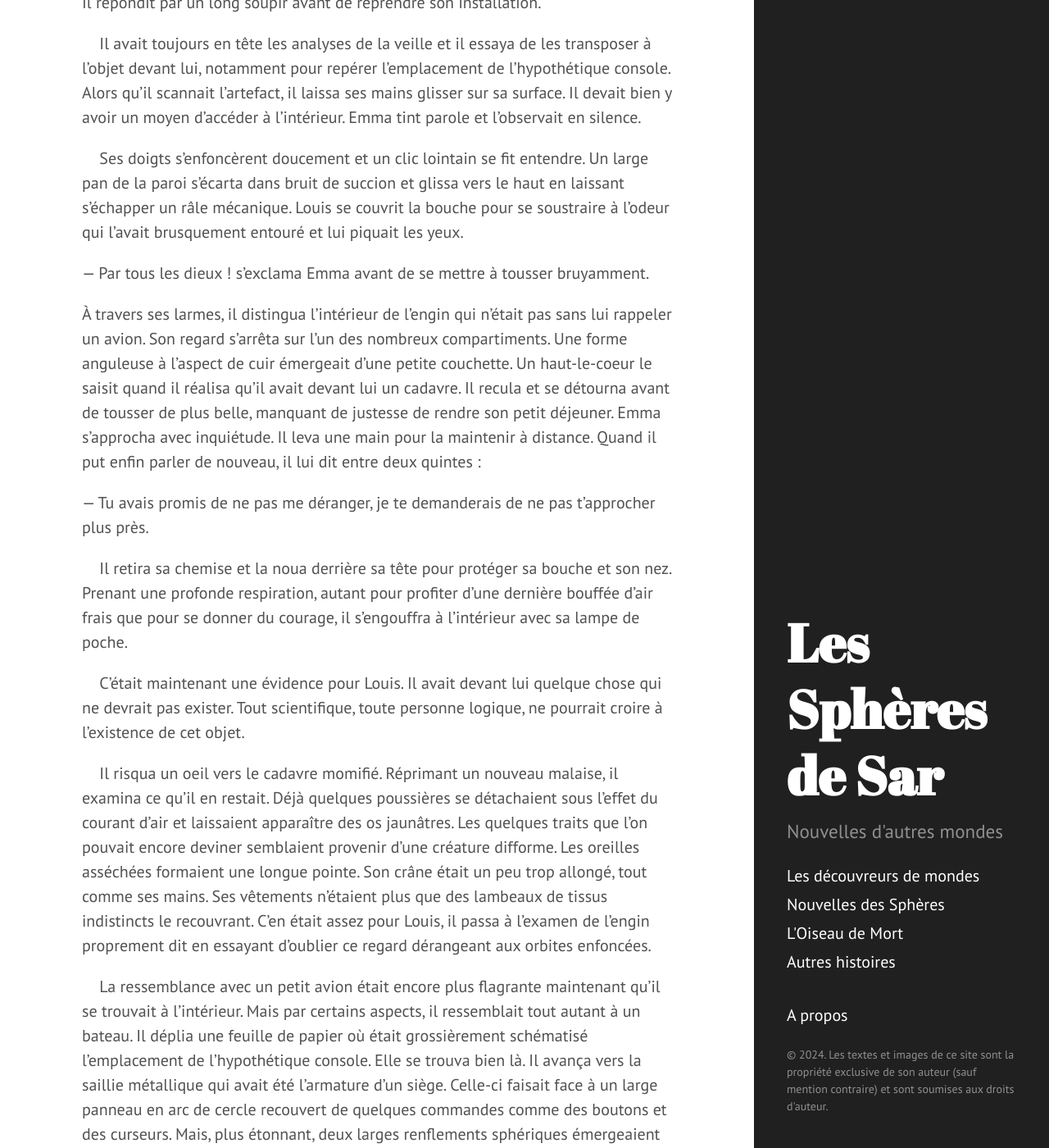
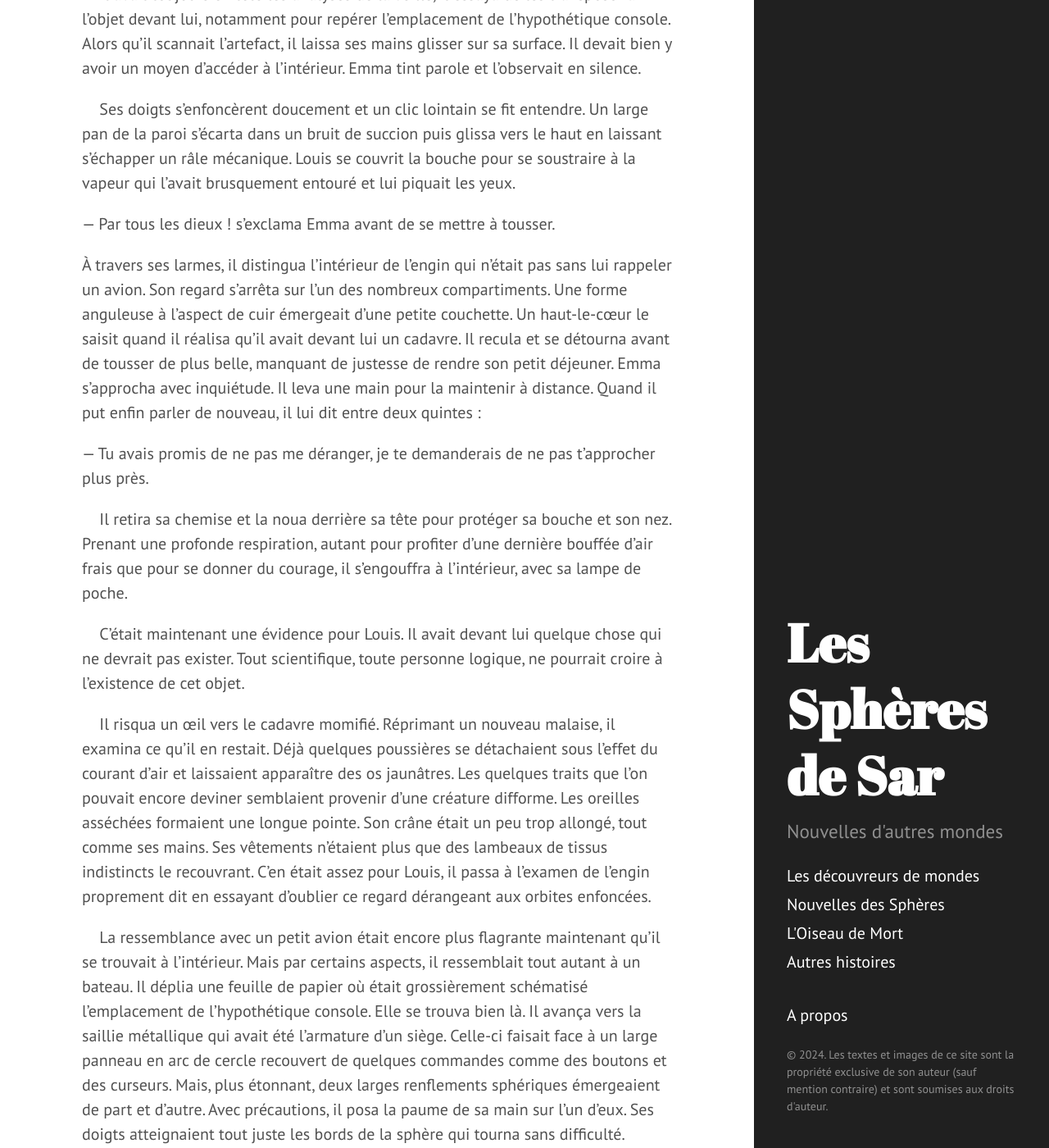
Before and after one commit to spheresdesar/shortstories, a Jekyll site: the page built from _posts/2017-04-17-passe-present-futur.md, in a window 1280 px wide and 1400 px high, scrolled down 7342 px. Shown: the whole window at 82% size. Built offline with Jekyll 4.4.1, drawn with Linux system fonts in a browser that asks for light colours; some of the changed text lies outside the part shown.

Commit message:
Corrections Passé, présent, futur

```diff
--- a/_posts/2017-04-17-passe-present-futur.md
+++ b/_posts/2017-04-17-passe-present-futur.md
@@ -4,7 +4,7 @@
 date: 2017-04-17 00:00:00 -0700
 category: dm
 ---
-&nbsp;&nbsp;&nbsp;&nbsp;Alors qu’il se lamentait sur sa dernière expérience qui avait une nouvelle fois donnée des résultats absurdes, Louis reçut un appel de sa cousine. Il activa le vidphone et une femme aux cheveux frisés apparut.
+&nbsp;&nbsp;&nbsp;&nbsp;Alors qu’il se lamentait sur sa dernière expérience qui avait de nouveau donné des résultats absurdes, Louis reçut un appel de sa cousine. Il activa le vidphone et une femme aux cheveux frisés apparut.
 
 
 — Emma ? J’espère que c’est important, je suis très occupé.
@@ -81,11 +81,11 @@
 
 Il retourna à sa valise et la vida de ses instruments les uns après les autres. Il mesura, préleva, scanna tout ce qui pouvait l’être. Personne ne le dérangea, Emma avait veillé à ce que tout le monde dégage la zone pendant que son cousin travaillait.
 
-Ils avaient grandi ensemble, leurs parents vivants dans des maisons côte à côte. Même pendant leurs études, Emma avait gardé contact avec Louis, bien que la personnalité bougonne de celui-ci ne se soit particulièrement affirmée depuis. Cela n’avait pas rebuté la jeune femme qui avait beaucoup de tendresse et d’amitié pour lui.
+Ils avaient grandi ensemble, leurs parents vivaient dans des maisons côte à côte. Même pendant leurs études, Emma avait gardé contact avec Louis, bien que la personnalité bougonne de celui-ci se soit affirmée avec le temps. Cela n’avait pas rebuté la jeune femme qui avait beaucoup de tendresse et d’amitié pour lui.
 
 — Alors ? Tes conclusions ? demanda-t-elle.
 
-Il quittait la tente en trainant sa valise derrière lui. Les deux ouvriers de tout à l’heure ressurgir pour la porter jusqu’à la voiturette.
+Il quittait la tente en trainant sa valise derrière lui. Les deux ouvriers de tout à l’heure ressurgirent pour la porter jusqu’à la voiturette.
 
 — Impossible à donner pour l’instant, répondit-il sans lâcher son matériel des yeux. Je dois rentrer ces analyses dans mon ordinateur. Je t’enverrais mes conclusions demain.
 
@@ -165,24 +165,24 @@
 Il répondit par un long soupir avant de reprendre son installation.
 
 
-&nbsp;&nbsp;&nbsp;&nbsp;Il avait toujours en tête les analyses de la veille et il essaya de les transposer à l’objet devant lui, notamment pour repérer l’emplacement de l’hypothétique console. Alors qu’il scannait l’artefact, il laissa ses mains glisser sur sa surface. Il devait bien y avoir un moyen d’accéder à l’intérieur. Emma tint parole et l’observait en silence.
+&nbsp;&nbsp;&nbsp;&nbsp;Il avait toujours en tête les analyses de la veille, il essaya de les transposer à l’objet devant lui, notamment pour repérer l’emplacement de l’hypothétique console. Alors qu’il scannait l’artefact, il laissa ses mains glisser sur sa surface. Il devait bien y avoir un moyen d’accéder à l’intérieur. Emma tint parole et l’observait en silence.
 
-&nbsp;&nbsp;&nbsp;&nbsp;Ses doigts s’enfoncèrent doucement et un clic lointain se fit entendre. Un large pan de la paroi s’écarta dans bruit de succion et glissa vers le haut en laissant s’échapper un râle mécanique. Louis se couvrit la bouche pour se soustraire à l’odeur qui l’avait brusquement entouré et lui piquait les yeux.
+&nbsp;&nbsp;&nbsp;&nbsp;Ses doigts s’enfoncèrent doucement et un clic lointain se fit entendre. Un large pan de la paroi s’écarta dans un bruit de succion puis glissa vers le haut en laissant s’échapper un râle mécanique. Louis se couvrit la bouche pour se soustraire à la vapeur qui l’avait brusquement entouré et lui piquait les yeux.
 
-— Par tous les dieux ! s’exclama Emma avant de se mettre à tousser bruyamment.
+— Par tous les dieux ! s’exclama Emma avant de se mettre à tousser.
 
-À travers ses larmes, il distingua l’intérieur de l’engin qui n’était pas sans lui rappeler un avion. Son regard s’arrêta sur l’un des nombreux compartiments. Une forme anguleuse à l’aspect de cuir émergeait d’une petite couchette. Un haut-le-coeur le saisit quand il réalisa qu’il avait devant lui un cadavre. Il recula et se détourna avant de tousser de plus belle, manquant de justesse de rendre son petit déjeuner. Emma s’approcha avec inquiétude. Il leva une main pour la maintenir à distance. Quand il put enfin parler de nouveau, il lui dit entre deux quintes :
+À travers ses larmes, il distingua l’intérieur de l’engin qui n’était pas sans lui rappeler un avion. Son regard s’arrêta sur l’un des nombreux compartiments. Une forme anguleuse à l’aspect de cuir émergeait d’une petite couchette. Un haut-le-cœur le saisit quand il réalisa qu’il avait devant lui un cadavre. Il recula et se détourna avant de tousser de plus belle, manquant de justesse de rendre son petit déjeuner. Emma s’approcha avec inquiétude. Il leva une main pour la maintenir à distance. Quand il put enfin parler de nouveau, il lui dit entre deux quintes :
 
 — Tu avais promis de ne pas me déranger, je te demanderais de ne pas t’approcher plus près.
 
-&nbsp;&nbsp;&nbsp;&nbsp;Il retira sa chemise et la noua derrière sa tête pour protéger sa bouche et son nez. Prenant une profonde respiration, autant pour profiter d’une dernière bouffée d’air frais que pour se donner du courage, il s’engouffra à l’intérieur avec sa lampe de poche.
+&nbsp;&nbsp;&nbsp;&nbsp;Il retira sa chemise et la noua derrière sa tête pour protéger sa bouche et son nez. Prenant une profonde respiration, autant pour profiter d’une dernière bouffée d’air frais que pour se donner du courage, il s’engouffra à l’intérieur, avec sa lampe de poche.
 
 &nbsp;&nbsp;&nbsp;&nbsp;C’était maintenant une évidence pour Louis. Il avait devant lui quelque chose qui ne devrait pas exister. Tout scientifique, toute personne logique, ne pourrait croire à l’existence de cet objet.
 
-&nbsp;&nbsp;&nbsp;&nbsp;Il risqua un oeil vers le cadavre momifié. Réprimant un nouveau malaise, il examina ce qu’il en restait. Déjà quelques poussières se détachaient sous l’effet du courant d’air et laissaient apparaître des os jaunâtres. Les quelques traits que l’on pouvait encore deviner semblaient provenir d’une créature difforme. Les oreilles asséchées formaient une longue pointe. Son crâne était un peu trop allongé, tout comme ses mains. Ses vêtements n’étaient plus que des lambeaux de tissus indistincts le recouvrant. C’en était assez pour Louis, il passa à l’examen de l’engin proprement dit en essayant d’oublier ce regard dérangeant aux orbites enfoncées.
+&nbsp;&nbsp;&nbsp;&nbsp;Il risqua un œil vers le cadavre momifié. Réprimant un nouveau malaise, il examina ce qu’il en restait. Déjà quelques poussières se détachaient sous l’effet du courant d’air et laissaient apparaître des os jaunâtres. Les quelques traits que l’on pouvait encore deviner semblaient provenir d’une créature difforme. Les oreilles asséchées formaient une longue pointe. Son crâne était un peu trop allongé, tout comme ses mains. Ses vêtements n’étaient plus que des lambeaux de tissus indistincts le recouvrant. C’en était assez pour Louis, il passa à l’examen de l’engin proprement dit en essayant d’oublier ce regard dérangeant aux orbites enfoncées.
 
 
-&nbsp;&nbsp;&nbsp;&nbsp;La ressemblance avec un petit avion était encore plus flagrante maintenant qu’il se trouvait à l’intérieur. Mais par certains aspects, il ressemblait tout autant à un bateau. Il déplia une feuille de papier où était grossièrement schématisé l’emplacement de l’hypothétique console. Elle se trouva bien là. Il avança vers la saillie métallique qui avait été l’armature d’un siège. Celle-ci faisait face à un large panneau en arc de cercle recouvert de quelques commandes comme des boutons et des curseurs. Mais, plus étonnant, deux larges renflements sphériques émergeaient de part et d’autre. Avec précautions, il posa la paume de sa main sur l’un d’eux. Ses doigts atteignaient tout juste les bords de la sphère qui tourna sans difficulté. Surpris, il retira sa main brusquement. Il regarda alentour dans la crainte, ou peut-être l’espoir, de voir quelque chose réagir. La sphère avait stoppé net son mouvement quand ses doigts l’avaient quitté, mais le reste de l’appareil resta silence et poussière.
+&nbsp;&nbsp;&nbsp;&nbsp;La ressemblance avec un petit avion était encore plus flagrante maintenant qu’il se trouvait à l’intérieur. Mais par certains aspects, il ressemblait tout autant à un bateau. Il déplia une feuille de papier où était grossièrement schématisé l’emplacement de l’hypothétique console. Elle se trouva bien là. Il avança vers la saillie métallique qui avait été l’armature d’un siège. Celle-ci faisait face à un large panneau en arc de cercle recouvert de quelques commandes comme des boutons et des curseurs. Mais, plus étonnant, deux larges renflements sphériques émergeaient de part et d’autre. Avec précautions, il posa la paume de sa main sur l’un d’eux. Ses doigts atteignaient tout juste les bords de la sphère qui tourna sans difficulté. Surpris, il retira sa main brusquement. Il regarda alentour dans la crainte, ou peut-être l’espoir, de voir quelque chose réagir. La sphère avait stoppé net son mouvement quand ses doigts l’avaient quittée, mais le reste de l’appareil resta silence et poussière.
 
 
 &nbsp;&nbsp;&nbsp;&nbsp;À quoi rimait tout cela ? Bien que tout indiquait un objet séculaire, le parallèle avec des technologies récentes était indéniable. Chaque élément sur lequel ses yeux se posaient était à la fois familier et différent.
@@ -251,11 +251,11 @@
 
 — Je deviens fou ! Je suis un scientifique, comment je peux imaginer que ce soit possible ? murmura-t-il tout en déchargeant sa voiture.
 
-&nbsp;&nbsp;&nbsp;&nbsp;Il jeta un oeil en contrebas où la ville s’étendait. Sa propre maison était à l’écart sur une large propriété lui permettant autant de faire ses expériences personnelles sans interférence que ne pas être importuné par un éventuel voisinage. Rien n’avait changé, s’aperçut-il avec soulagement. Il allait pouvoir reprendre ses expériences et oublier tout ça, il était même contrarié par avance, ce qui lui arracha un sourire satisfait.
+&nbsp;&nbsp;&nbsp;&nbsp;Il jeta un œil en contrebas où la ville s’étendait. Sa propre maison était à l’écart sur une large propriété lui permettant autant de faire ses expériences personnelles sans interférence que de ne pas être importuné par le voisinage. Rien n’avait changé, s’aperçut-il avec soulagement. Il allait pouvoir reprendre ses expériences et oublier tout ça, il était même contrarié par avance, ce qui lui arracha un sourire satisfait.
 
-&nbsp;&nbsp;&nbsp;&nbsp;Un tintement dans sa poche se rappela à son souvenir quand il referma le coffre de sa voiture. Il sortit le cylindre de sa poche, ne serait-ce que pour vérifier que tout ça était bien réel. Le cristal irradia d’une lueur jaune et s’échauffa légèrement à travers le verre, ou quelque soit la matière transparente qui l’entourait. Louis réprima l’envie de lâcher. Un craquement sourd au dessus de sa tête détourna son attention du cylindre. L’air devint électrique dans un ciel pur et sans nuages, jusqu’à ce qu’il se déchire dans un puissant flash.
+&nbsp;&nbsp;&nbsp;&nbsp;Un tintement dans sa poche se rappela à son souvenir quand il referma le coffre de sa voiture. Il sortit le cylindre de sa poche, ne serait-ce que pour vérifier que tout ça était bien réel. Le cristal irradia d’une lueur jaune et s’échauffa légèrement à travers le verre, ou quelque soit la matière transparente qui l’entourait. Louis réprima l’envie de lâcher. Un craquement sourd au-dessus de sa tête détourna son attention du cylindre. L’air devint électrique dans un ciel pur et sans nuages, jusqu’à ce qu’il se déchire dans un puissant flash.
 
-&nbsp;&nbsp;&nbsp;&nbsp;Louis se protégea les yeux de ses deux bras. Le cylindre tomba au sol sans se briser et perdit lentement de son aura. Quand il put à nouveau lever les yeux, Louis se figea de stupeur. Un puit multicolor trouait alors le ciel.
+&nbsp;&nbsp;&nbsp;&nbsp;Louis se protégea les yeux de ses deux bras. Le cylindre tomba au sol sans se briser et perdit lentement de son aura. Quand il put à nouveau lever les yeux, Louis se figea de stupeur. Un puits multicolore trouait alors le ciel.
 
 
 
```
Also changed, not shown: other parts of _posts/2017-04-17-passe-present-futur.md (+15 -15 lines).
